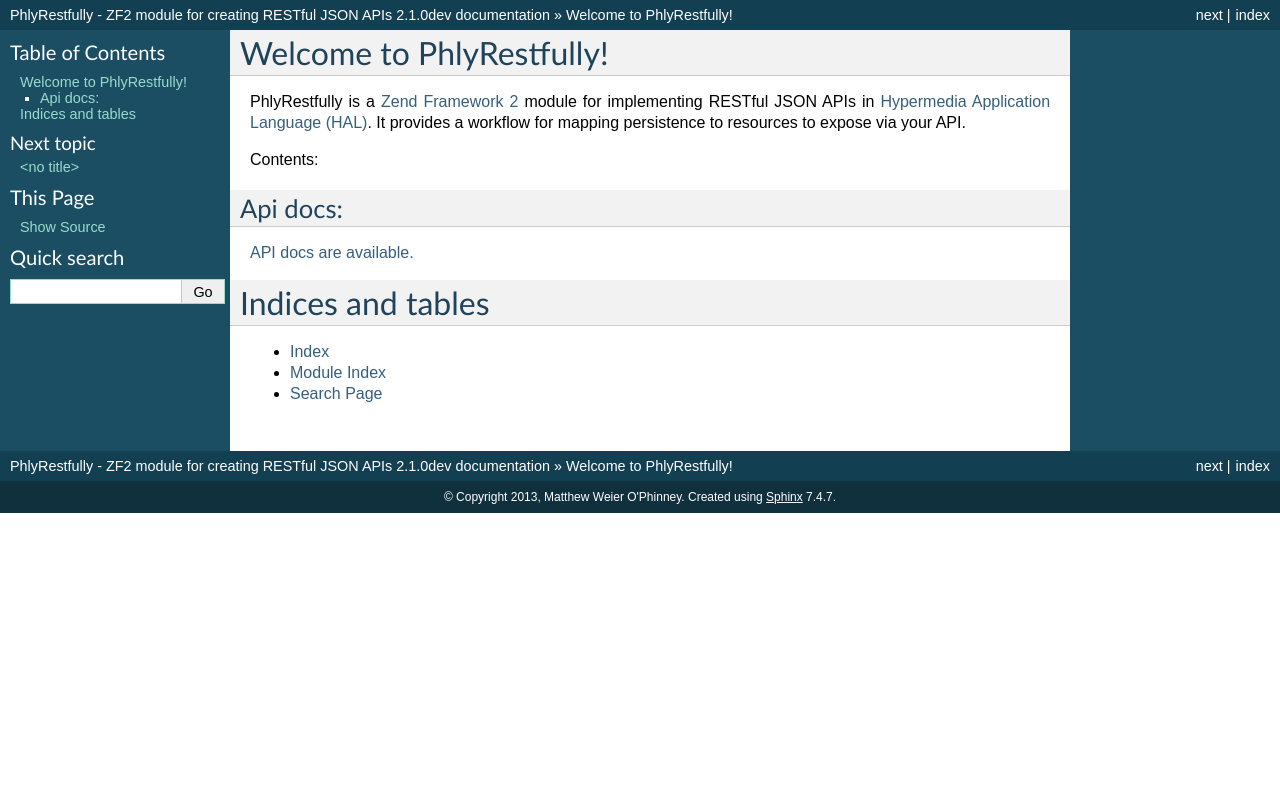
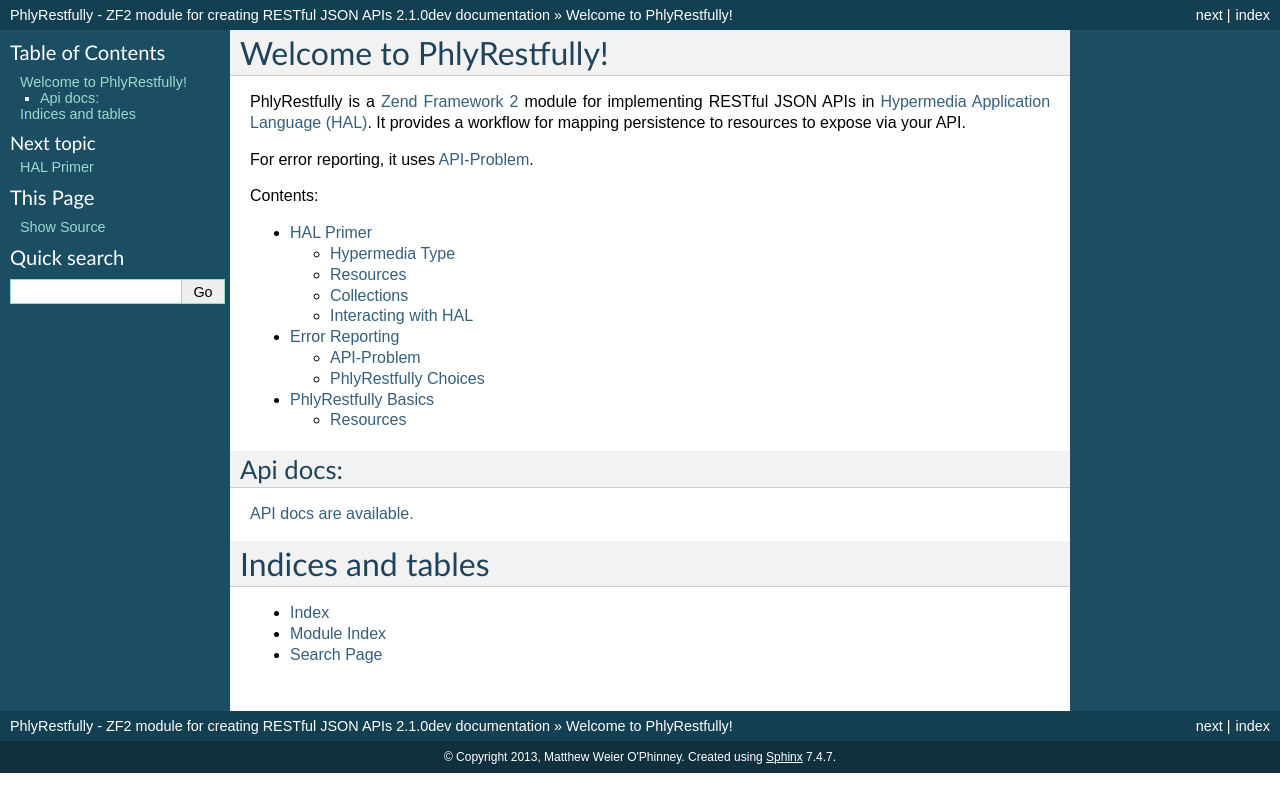
Before and after one commit to phly/PhlyRestfully, a Sphinx documentation site: the page built from docs/index.rst, in a window 1280 px wide. Shown: the top 812 px of the page. Built offline with Sphinx 7.4.7, drawn with Linux system fonts in a browser that asks for light colours; some of the changed lines change nothing that is shown.

Commit message:
Began basics documentation

```diff
--- a/docs/halprimer.rst
+++ b/docs/halprimer.rst
@@ -0,0 +1,265 @@
+HAL Primer
+==========
+
+HAL, short for "Hypermedia Application Language", is an `open specification
+describing a generic structure for RESTful resources
+<http://stateless.co/hal_specification.html>`_. The structure it proposes
+readily achieves the `Richardson Maturity Model
+<http://martinfowler.com/articles/richardsonMaturityModel.html>`_'s Level 3 by
+ensuring that each resource contains relational links, and that a standard,
+identifiable structure exists for embedding other resources.
+
+Essentially, good RESTful APIs should:
+
+- expose resources
+- via HTTP, using HTTP verbs to manipulate them
+- and provide canonical links to themselves, as well as link to other, related
+  resources.
+
+Hypermedia Type
+---------------
+
+HAL presents two hypermedia types, one for XML and one for JSON. Typically, the
+type is only relevant for resources returned by the API, as relational links are
+not usually submitted when creating, updating, or deleting resources.
+
+The generic mediatype that HAL defines for JSON APIs is "application/hal+json".
+
+Resources
+---------
+
+For JSON resources, the minimum you must do is provide a "_links" property
+containing a "self" relational link. As an example:
+
+.. code-block:: javascript
+
+    {
+        "_links": {
+            "self": {
+                "href": "http://example.org/api/user/matthew"
+            }
+        }
+        "id": "matthew",
+        "name": "Matthew Weier O'Phinney"
+    }
+
+If you are including other resources embedded in the resource you are
+representing, you will provide an "_embedded" property, containing the named
+resources. Each resource will be structured as a HAL resource, and contain at
+least a "_links" property with a "self" relational link.
+
+.. code-block:: javascript
+
+    {
+        "_links": {
+            "self": {
+                "href": "http://example.org/api/user/matthew"
+            }
+        }
+        "id": "matthew",
+        "name": "Matthew Weier O'Phinney",
+        "_embedded": {
+            "contacts": [
+                {
+                    "_links": {
+                        "self": {
+                            "href": "http://example.org/api/user/mac_nibblet"
+                        }
+                    },
+                    "id": "mac_nibblet",
+                    "name": "Antoine Hedgecock"
+                },
+                {
+                    "_links": {
+                        "self": {
+                            "href": "http://example.org/api/user/spiffyjr"
+                        }
+                    },
+                    "id": "spiffyjr",
+                    "name": "Kyle Spraggs"
+                }
+            ],
+            "website": {
+                "_links": {
+                    "self": {
+                        "href": "http://example.org/api/locations/mwop"
+                    }
+                },
+                "id": "mwop",
+                "url": "http://www.mwop.net"
+            },
+        }
+    }
+
+Note that each item in the "_embedded" list can be either a resource or an array
+of resources. That takes us to the next topic: collections.
+
+Collections
+-----------
+
+Collections in HAL are literally just arrays of embedded resources. A typical
+collection will include a "self" relational link, but also pagination links -
+"first", "last", "next", and "prev" are standard relations. Often APIs will also
+indicate the total number of resources, how many are delivered in the current
+payload, and potentially other metadata about the collection.
+
+.. code-block:: javascript
+
+    {
+        "_links": {
+            "self": {
+                "href": "http://example.org/api/user?page=3"
+            },
+            "first": {
+                "href": "http://example.org/api/user"
+            },
+            "prev": {
+                "href": "http://example.org/api/user?page=2"
+            },
+            "next": {
+                "href": "http://example.org/api/user?page=4"
+            },
+            "last": {
+                "href": "http://example.org/api/user?page=133"
+            }
+        }
+        "count": 3,
+        "total": 498,
+        "_embedded": {
+            "users": [
+                {
+                    "_links": {
+                        "self": {
+                            "href": "http://example.org/api/user/mwop"
+                        }
+                    },
+                    "id": "mwop",
+                    "name": "Matthew Weier O'Phinney"
+                },
+                {
+                    "_links": {
+                        "self": {
+                            "href": "http://example.org/api/user/mac_nibblet"
+                        }
+                    },
+                    "id": "mac_nibblet",
+                    "name": "Antoine Hedgecock"
+                },
+                {
+                    "_links": {
+                        "self": {
+                            "href": "http://example.org/api/user/spiffyjr"
+                        }
+                    },
+                    "id": "spiffyjr",
+                    "name": "Kyle Spraggs"
+                }
+            ]
+        }
+    }
+
+The various relational links for the collection make it trivial to traverse the
+API to get a full list of resources in the collection. You can easily determine
+what page you are on, and what the next page should be (and if you are on the
+last page).
+
+Each item in the collection is a resource, and contains a link to itself, so you
+can get the full resource, but also know its canonical location. Often, you may
+not embed the full resource in a collection -- just the bits that are relevant
+when doing a quick list. As such, having the link to the individual resource
+allows you to get the full details later if desired.
+
+Interacting with HAL
+--------------------
+
+Interacting with HAL is usually quite straight-forward:
+
+- Make a request, using the Accept header with a value of ``application/json`` or
+  ``application/hal+json`` (the latter really isn't necessary, though).
+
+- If ``POST``ing, ``PUT``ting, ``PATCH``ing, or ``DELETE``ing a resource, you
+  will usually use a Content-Type header of either ``application/json``, or some
+  vendor-specific mediatype you define for your API; this mediatype would be
+  used to describe the particular structure of your resources _without_ any HAL
+  "_links". Any "_embedded" resources will typically be described as properties
+  of the resource, and point to the mediatype relevant to the embedded resource.
+
+- The API will respond with a mediatype of ``application/hal+json``.
+
+When creating or updating a resource (or collection), you will submit the
+object, without relational links; the API is responsible for assigning the
+links. If we consider the embedded resources example from above, I would create
+it like this:
+
+.. code-block:: http
+
+    POST /api/user
+    Accept: application/json
+    Content-Type: application/vnd.example.user+json
+
+    {
+        "id": "matthew",
+        "name": "Matthew Weier O'Phinney",
+        "contacts": [
+            {
+                "id": "mac_nibblet",
+            },
+            {
+                "id": "spiffyjr",
+            }
+        ],
+        "website": {
+            "id": "mwop",
+        }
+    }
+
+The response would look like this:
+
+.. code-block:: http
+
+    HTTP/1.1 201 Created
+    Content-Type: application/hal+json
+    Location: http://example.org/api/user/matthew
+
+    {
+        "_links": {
+            "self": {
+                "href": "http://example.org/api/user/matthew"
+            }
+        }
+        "id": "matthew",
+        "name": "Matthew Weier O'Phinney",
+        "_embedded": {
+            "contacts": [
+                {
+                    "_links": {
+                        "self": {
+                            "href": "http://example.org/api/user/mac_nibblet"
+                        }
+                    },
+                    "id": "mac_nibblet",
+                    "name": "Antoine Hedgecock"
+                },
+                {
+                    "_links": {
+                        "self": {
+                            "href": "http://example.org/api/user/spiffyjr"
+                        }
+                    },
+                    "id": "spiffyjr",
+                    "name": "Kyle Spraggs"
+                }
+            ],
+            "website": {
+                "_links": {
+                    "self": {
+                        "href": "http://example.org/api/locations/mwop"
+                    }
+                },
+                "id": "mwop",
+                "url": "http://www.mwop.net"
+            },
+        }
+    }
+
+``PUT`` and ``PATCH`` operate similarly.
--- a/docs/index.rst
+++ b/docs/index.rst
@@ -9,12 +9,16 @@
 <http://stateless.co/hal_specification.html>`_. It provides a workflow for
 mapping persistence to resources to expose via your API.
 
+For error reporting, it uses `API-Problem <http://tools.ietf.org/html/draft-nottingham-http-problem-02>`_.
+
 Contents:
 
 .. toctree::
    :maxdepth: 2
 
    halprimer
+   problems
+   phlyrestfully.basics
 
 Api docs:
 ---------
--- /dev/null
+++ b/docs/phlyrestfully.basics.rst
@@ -0,0 +1,116 @@
+.. phlyrestfully.basics::
+
+PhlyRestfully Basics
+====================
+
+PhlyRestfully allows you to create RESTful JSON APIs that adhere to
+:ref:`Hypermedia Application Language <phlyrestfully.hal-primer>`. For error
+handling, it uses :ref:`API-Problem <phlyrestfully.error-reporting>`.
+
+The pieces you need to implement, work with, or understand are:
+
+- Writing event listeners for the various ``PhlyRestfully\Resource`` events,
+  which will be used to either persist resources or fetch resources from
+  persistence.
+
+- Writing routes for your resources, and associating them with resources and/or
+  ``PhlyRestfully\ResourceController``.
+
+- Writing metadata describing your resources, including what routes to associate
+  with them.
+
+All API calls are handled by ``PhlyRestfully\ResourceController``, which in
+turn composes a ``PhlyRestfully\Resource`` object and calls methods on it. The
+various methods of the controller will return either
+``PhlyRestfully\ApiProblem`` results on error conditions, or, on success, a
+``PhlyRestfully\HalResource`` or ``PhlyRestfully\HalCollection`` instance; these
+are then composed into a ``PhlyRestfully\View\RestfulJsonModel``.
+
+If the MVC detects a ``PhlyRestfully\View\RestfulJsonModel`` during rendering,
+it will select ``PhlyRestfully\View\RestfulJsonRenderer``. This, with the help
+of the ``PhlyRestfully\Plugin\HalLinks`` plugin, will generate an appropriate
+payload based on the object composed, and ensure the appropriate Content-Type
+header is used.
+
+If a ``PhlyRestfully\HalCollection`` is detected, and the renderer determines
+that it composes a ``Zend\Paginator\Paginator`` instance, the ``HalLinks``
+plugin will also generate pagination relational links to render in the payload.
+
+Resources
+---------
+
+In order to perist resources or retrieve resources to represent, PhlyRestfully
+uses a ``PhlyRestfully\Resource`` instance. This class simply triggers an event
+based on the operation requested; you, as a developer, provide and attach
+listeners to those events to do the actual work.
+
+``PhlyRestfully\Resource`` defines the following events, with the following
+event parameters:
+
++-------------------+------------------------------+
++ Event name        + Parameters                   +
++===================+==============================+
++ create            + - data                       +
++-------------------+------------------------------+
++ update            + - id                         +
++                   + - data                       +
++-------------------+------------------------------+
++ replaceList       + - data                       +
++-------------------+------------------------------+
++ patch             + - id                         +
++                   + - data                       +
++-------------------+------------------------------+
++ delete            + - id                         +
++-------------------+------------------------------+
++ deleteList        + - data                       +
++-------------------+------------------------------+
++ fetch             + - id                         +
++-------------------+------------------------------+
++ fetchAll          +                              +
++-------------------+------------------------------+
+
+Event listeners receive an instance of ``PhlyRestfully\ResourceEvent``, which
+also composes the route matches and query parameters from the request. You may
+retrieve them from the event instance using the following methods:
+
+- ``getQueryParams()`` (returns a ``Zend\Stdlib\Parameters`` instance)
+- ``getRouteMatch()`` (returns a ``Zend\Mvc\Router\RouteMatch`` instance)
+- ``getQueryParam($name, $default = null)``
+- ``getRouteParam($name, $default = null)``
+
+Within your listeners, you have the option of throwing an exception in order to
+raise an ``ApiProblem`` response. The following maps events to the special
+exceptions you can raise; all exceptions are in the ``PhlyRestfully\Exception``
+namespace, except where globally qualified:
+
++-------------------+------------------------------+
++ Event name        + Parameters                   +
++===================+==============================+
++ create            + ``CreationException``        +
++-------------------+------------------------------+
++ update            + ``UpdateException``          +
++-------------------+------------------------------+
++ replaceList       + ``UpdateException``          +
++-------------------+------------------------------+
++ patch             + ``PatchException``           +
++-------------------+------------------------------+
++ delete            + ``\Exception``               +
++-------------------+------------------------------+
++ deleteList        + ``\Exception``               +
++-------------------+------------------------------+
++ fetch             + ``\Exception``               +
++-------------------+------------------------------+
++ fetchAll          + ``\Exception``               +
++-------------------+------------------------------+
+
+Additionally, if you throw any exception implementing
+``PhlyRestfully\Exception\ProblemExceptionInterface``, it can be used to seed an
+``ApiProblem`` instance with the appropriate information. Such an exception
+needs to define the following methods:
+
+- **getAdditionalDetails()**, which should return a string or array.
+- **getDescribedBy()**, which should return a URI for the "describedBy" field.
+- **getTitle()**, which should return a string for the "title" field.
+
+The exception code and message will be used for the "httpStatus" and "detail",
+respectively.
--- /dev/null
+++ b/docs/problems.rst
@@ -0,0 +1,57 @@
+.. _phlyrestfully.error-reporting:
+
+Error Reporting
+===============
+
+HAL does a great job of defining a generic mediatype for resources with
+relational links. However, how do you go about reporting errors? HAL is silent
+on the issue.
+
+REST advocates indicate that HTTP response status codes should be used, but
+little has been done to standardize on the response format.
+
+For JSON APIs, though, two formats are starting to achieve large adoption:
+``vnd.error`` and ``API-Problem``. In PhlyRestfully, I have provided support for
+returning ``Api-Problem`` payloads.
+
+API-Problem
+-----------
+
+This mediatype, ``application/api-problem+json`` is `via the IETF
+<http://tools.ietf.org/html/draft-nottingham-http-problem-02>`_, and actually
+also includes an XML variant. The structure includes the following properties:
+
+- **describedBy**: a URL to a document describing the error condition (required)
+- **title**: a brief title for the error condition (required)
+- **httpStatus**: the HTTP status code for the current request (optional)
+- **detail**: error details specific to this request (optional)
+- **supportId**: a URL to the specific problem occurrence (e.g., to a log message) (optional)
+
+As an example payload:
+
+.. code-block:: http
+
+    HTTP/1.1 500 Internal Error
+    Content-Type: application/api-problem+json
+
+    {
+        "describedBy": "http://www.w3.org/Protocols/rfc2616/rfc2616-sec10.html",
+        "detail": "Status failed validation",
+        "httpStatus": 500,
+        "title": "Internal Server Error"
+    }
+
+The specification allows a large amount of flexibility -- you can have your own
+custom error types, so long as you have a description of them to link to. You
+can provide as little or as much detail as you want, and even decide what
+information to expose based on environment.
+
+PhlyRestfully Choices
+---------------------
+
+The specification indicates that every error needs to include a "describedBy"
+field, pointing to a URI with more information on the problem type. Often, when
+you start a project, you may not want to worry about this up front -- the HTTP
+status code may be enough to begin. As such, PhlyRestfully assumes that if you
+do not provide a "describedBy" field, it will link to the URI describing the
+HTTP status codes.
```
